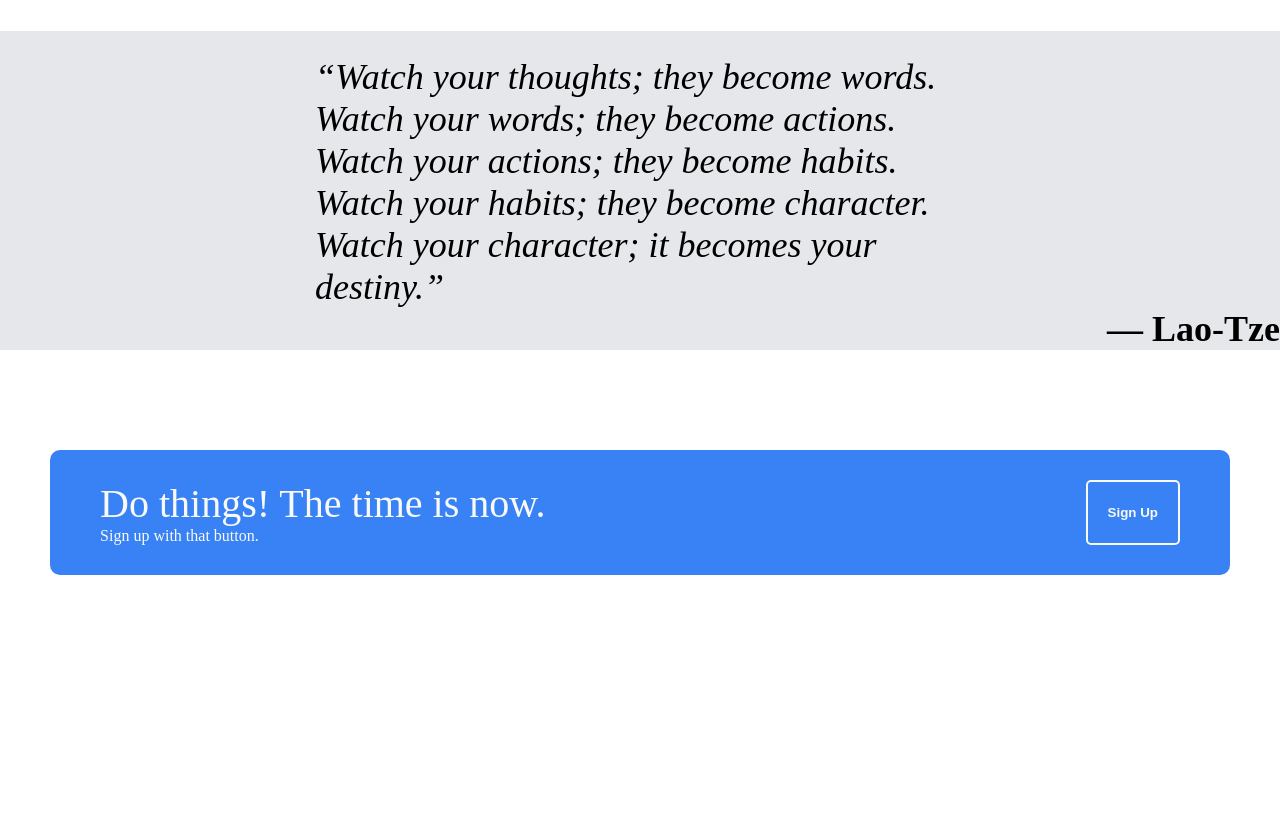
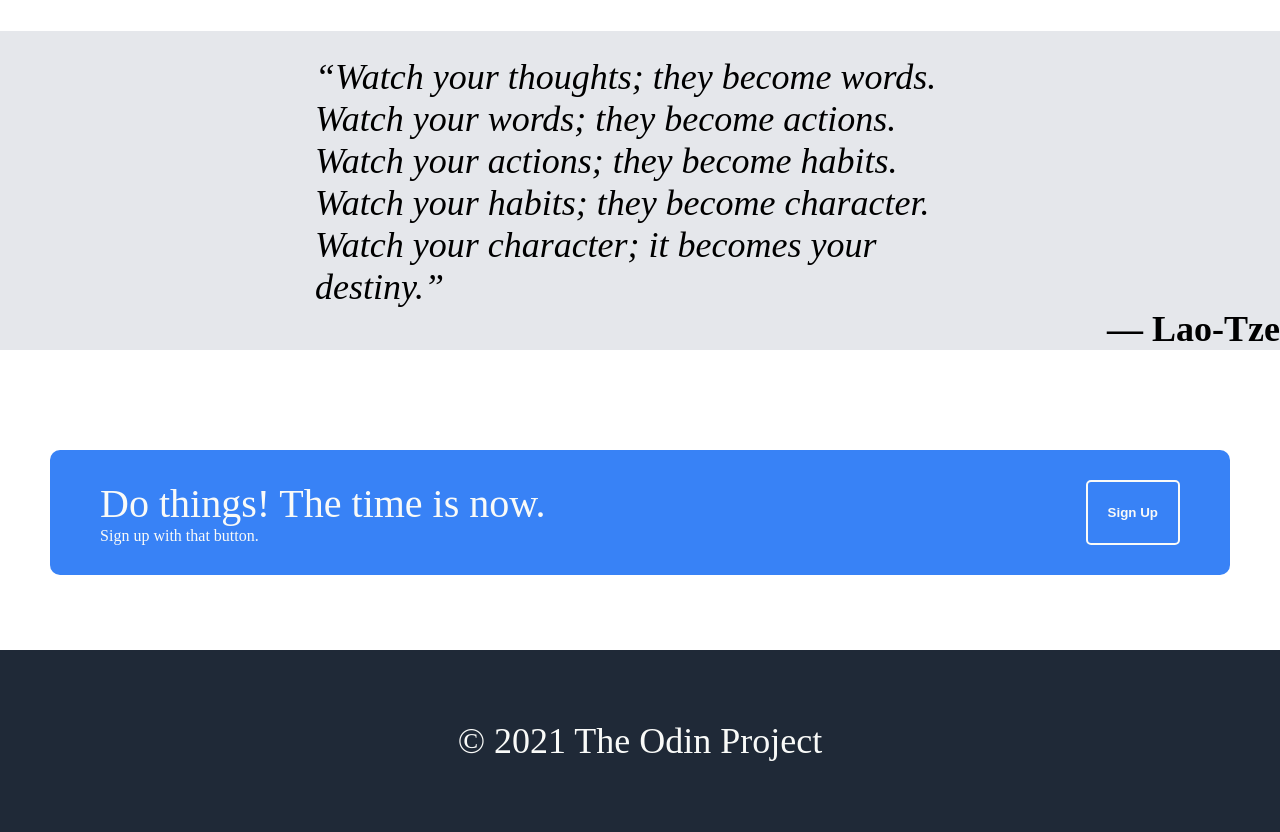
Before and after one commit to datboi13/Odin-LandingPage, a plain HTML site: page index.html in a window 1280 px wide. Shown: the part 1019-1851 px from the top of the page. Before the commit the page ends 1669 px from the top, so only its background shows below. Drawn offline with Linux system fonts and the light colour scheme.

Commit message:
added copyright

```diff
--- a/index.html
+++ b/index.html
@@ -60,5 +60,8 @@
             <button id="button2">Sign Up</button>
         </div>
     </div>
+    <div class="copy">
+        <div id="copyc">© 2021 The Odin Project</div>
+    </div>
 </body>
 </html>
--- a/styles.css
+++ b/styles.css
@@ -170,3 +170,13 @@ p {
     border-color: #f9faf8;
     padding: 0px 20px;
 }
+.copy {
+    background-color: #1f2937;
+    color: #f9faf8;
+    display: flex;
+    justify-content: center;
+    padding: 70px;
+}
+#copyc {
+    font-size: 36px;
+}
```
